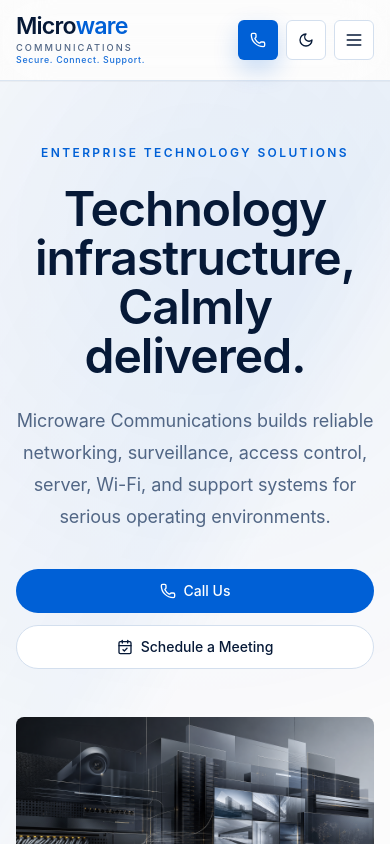
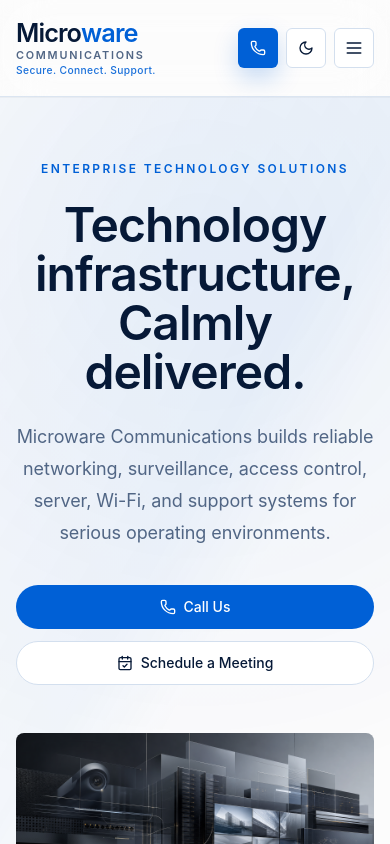
Before and after one commit to himank1m/microcom, a Next.js app: page / in a window 390 px wide. Shown: the top 844 px of the page. Built offline with nearby package versions, Linux system fonts and the light colour scheme.

Commit message:
Improve mobile header branding

```diff
--- a/src/components/layout/Navbar.tsx
+++ b/src/components/layout/Navbar.tsx
@@ -24,7 +24,7 @@ export function Navbar() {
 
   return (
     <header className="sticky top-0 z-50 border-b border-border/80 bg-white/82 shadow-[0_1px_0_rgba(0,0,0,0.03)] backdrop-blur-xl dark:bg-black/82 dark:shadow-[0_1px_0_rgba(244,63,94,0.1)]">
-      <nav className="container flex min-h-20 items-center justify-between gap-4" aria-label="Main navigation">
+      <nav className="container flex min-h-24 items-center justify-between gap-3 sm:min-h-20 sm:gap-4" aria-label="Main navigation">
         <Link
           href="/"
           className="focus-ring group flex items-center rounded-md py-2"
@@ -32,7 +32,7 @@ export function Navbar() {
           onClick={() => setOpen(false)}
         >
           <span className="relative inline-flex flex-col leading-none">
-            <span className="relative inline-flex items-baseline text-[1.45rem] font-semibold tracking-[-0.035em] sm:text-[1.65rem]">
+            <span className="relative inline-flex items-baseline text-[1.58rem] font-semibold tracking-[-0.035em] sm:text-[1.65rem]">
               <span className="absolute left-[4.38rem] top-[-0.52rem] hidden -translate-x-1/2 text-primary/90 transition duration-500 group-hover:-translate-y-0.5 group-hover:text-primary sm:block">
                 <span className="relative block h-3.5 w-5">
                   <span className="absolute inset-x-0 top-0 mx-auto h-2.5 w-5 rounded-t-full border-x-[1.5px] border-t-[1.5px] border-current" />
@@ -43,10 +43,10 @@ export function Navbar() {
               <span className="text-foreground">Micro</span>
               <span className="text-primary">ware</span>
             </span>
-            <span className="mt-1 text-[0.58rem] font-medium uppercase tracking-[0.22em] text-muted-foreground sm:text-[0.62rem]">
+            <span className="mt-1 text-[0.68rem] font-semibold uppercase tracking-[0.16em] text-muted-foreground sm:text-[0.62rem] sm:font-medium sm:tracking-[0.22em]">
               Communications
             </span>
-            <span className="mt-1 text-[0.55rem] font-medium tracking-[0.08em] text-primary/90 sm:text-[0.6rem]">
+            <span className="mt-1 text-[0.64rem] font-medium tracking-[0.04em] text-primary/90 sm:text-[0.6rem] sm:tracking-[0.08em]">
               Secure. Connect. Support.
             </span>
           </span>
```
